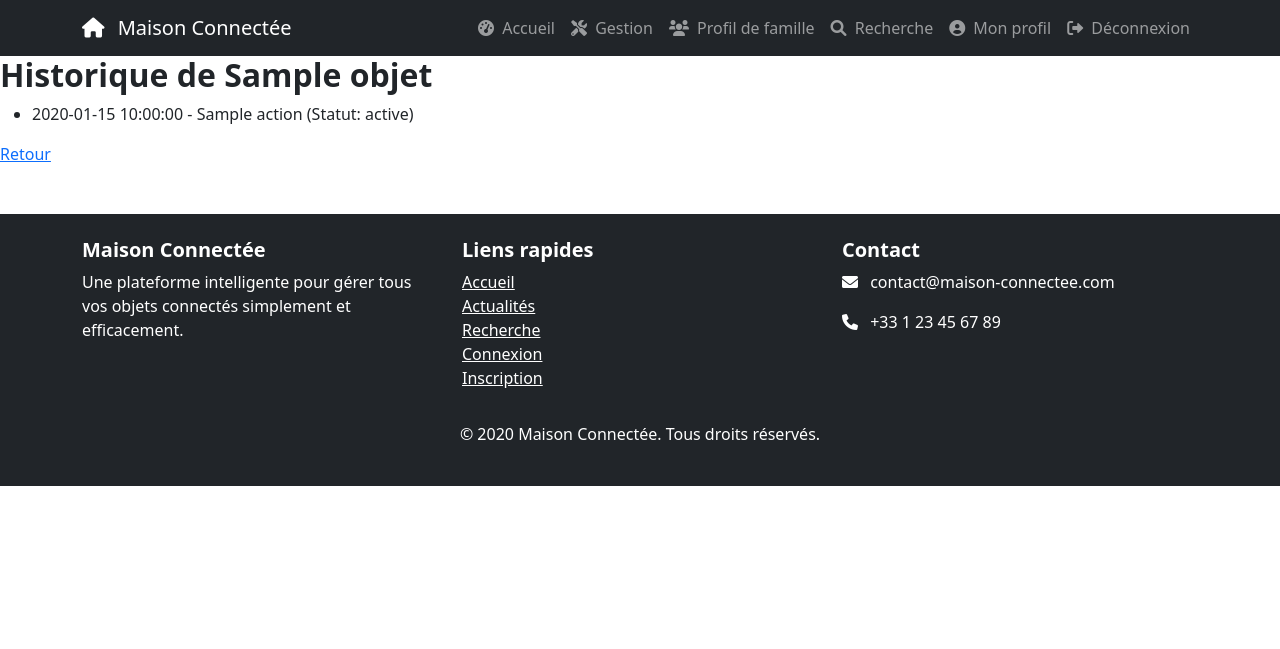
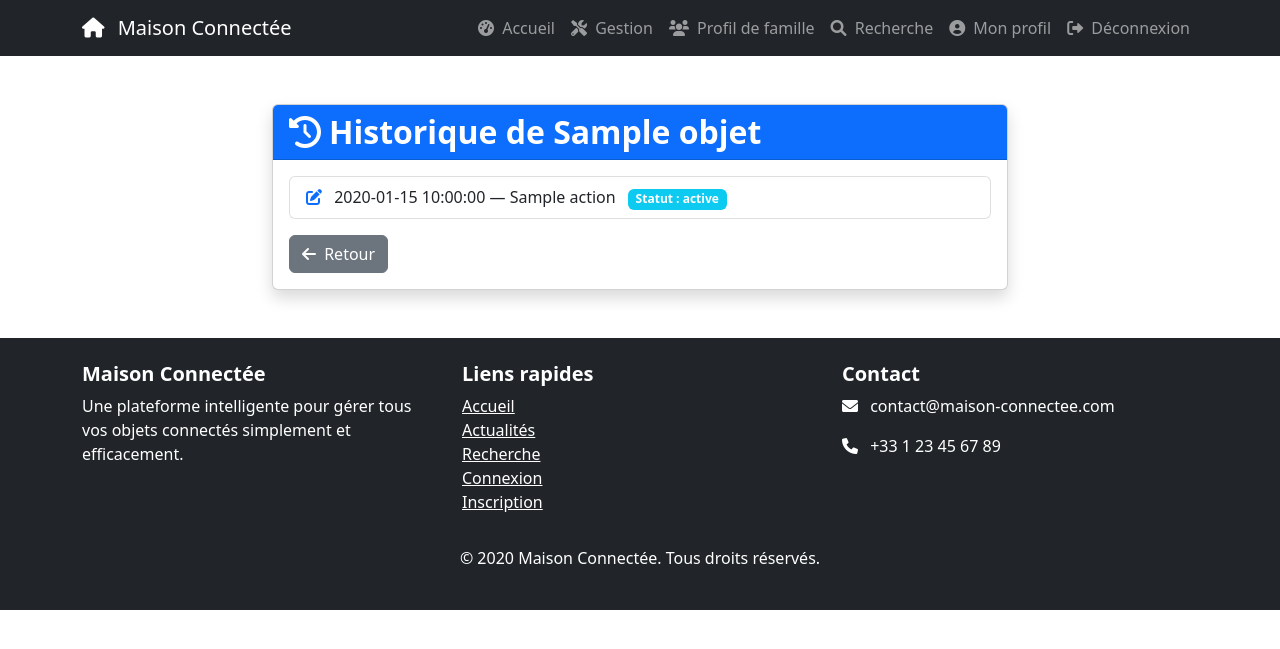
Before and after one commit to WeKup/SmartHome, a Python web app: template templates/gestion/historique.html in a window 1280 px wide. Shown: the top 649 px of the page. Run offline with Jinja, Linux system fonts and the light colour scheme; the template is opened without the code that fills it: most values are stand-ins (such as "Sample title", 1, 10 or a date in 2020).

Commit message:
Update historique.html

```diff
--- a/templates/gestion/historique.html
+++ b/templates/gestion/historique.html
@@ -1,14 +1,39 @@
 {% extends "LayoutCo.html" %}
+{% block title %}Historique - {{ objet.name }}{% endblock %}
+
 {% block content %}
-<h2>Historique de {{ objet.name }}</h2>
+<div class="container mt-5">
+    <div class="row">
+        <div class="col-lg-8 mx-auto">
+            <div class="card shadow">
+                <div class="card-header bg-primary text-white">
+                    <h2 class="mb-0">
+                        <i class="fas fa-history me-2"></i>Historique de {{ objet.name }}
+                    </h2>
+                </div>
+                <div class="card-body">
+                    {% if modifications %}
+                        <ul class="list-group">
+                            {% for entry in modifications %}
+                                <li class="list-group-item">
+                                    <i class="fas fa-edit text-primary me-2"></i>
+                                    {{ entry.timestamp }} — {{ entry.action }}
+                                    <span class="badge bg-info ms-2">Statut : {{ entry.status or "Inconnu" }}</span>
+                                </li>
+                            {% endfor %}
+                        </ul>
+                    {% else %}
+                        <div class="alert alert-info" role="alert">
+                            Aucune modification enregistrée.
+                        </div>
+                    {% endif %}
 
-<ul>
-    {% for entry in modifications %}
-        <li>{{ entry.timestamp }} - {{ entry.action }} (Statut: {{ entry.status or "Inconnu" }})</li>
-    {% else %}
-        <li>Aucune modification enregistrée.</li>
-    {% endfor %}
-</ul>
-
-<a href="{{ url_for('gestion.analyse') }}">Retour</a>
+                    <a href="{{ url_for('gestion.analyse') }}" class="btn btn-secondary mt-3">
+                        <i class="fas fa-arrow-left me-1"></i> Retour
+                    </a>
+                </div>
+            </div>
+        </div>
+    </div>
+</div>
 {% endblock %}
```
